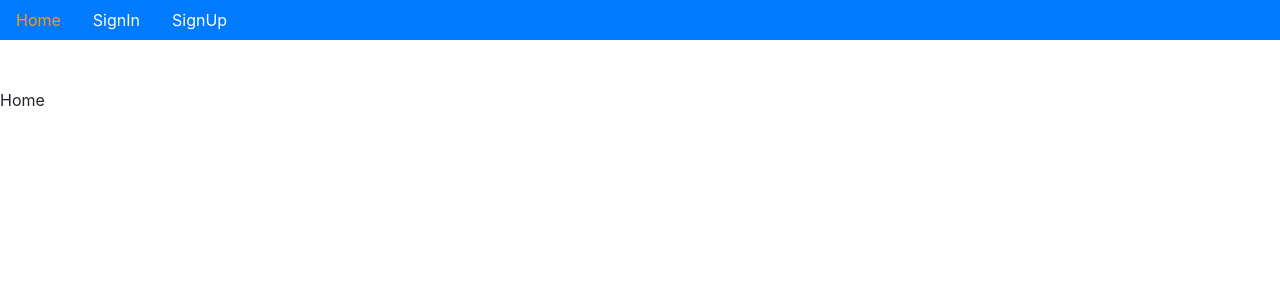
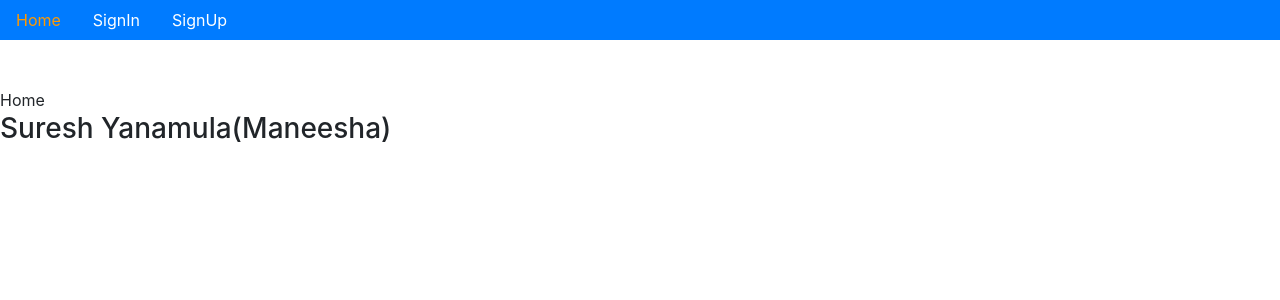
Before and after one commit to sureshYanamula/ecommerce, a React (Create React App) app in the folder ecommerce/: page / in a window 1280 px wide. Shown: the top 300 px of the page. Built offline with nearby package versions, Linux system fonts and the light colour scheme.

Commit message:
feature branch

```diff
--- a/ecommerce/src/App.js
+++ b/ecommerce/src/App.js
@@ -5,6 +5,7 @@ function App() {
   return (
     <div>
       <Routes />
+      <h3>Suresh Yanamula(Maneesha)</h3>
     </div>
   );
 }
```
